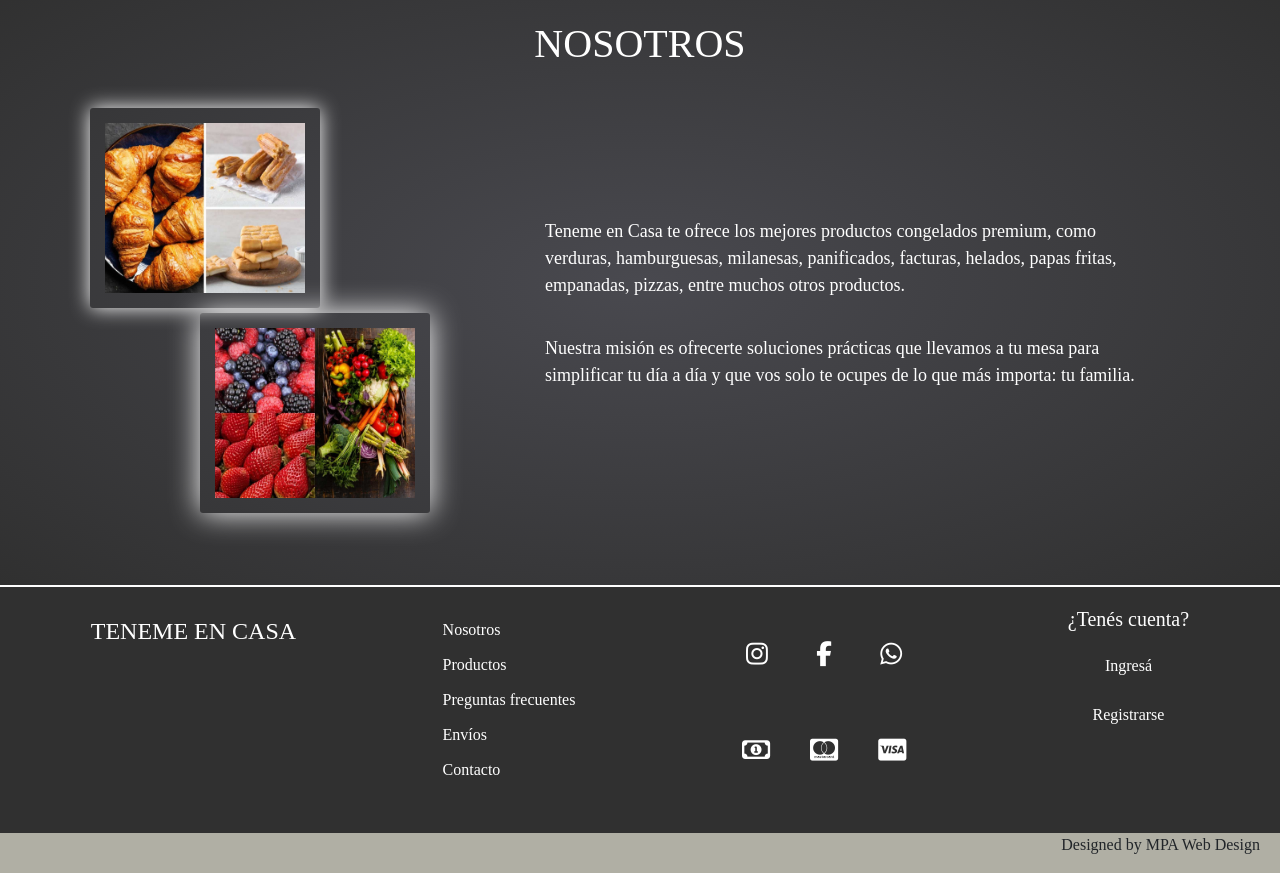
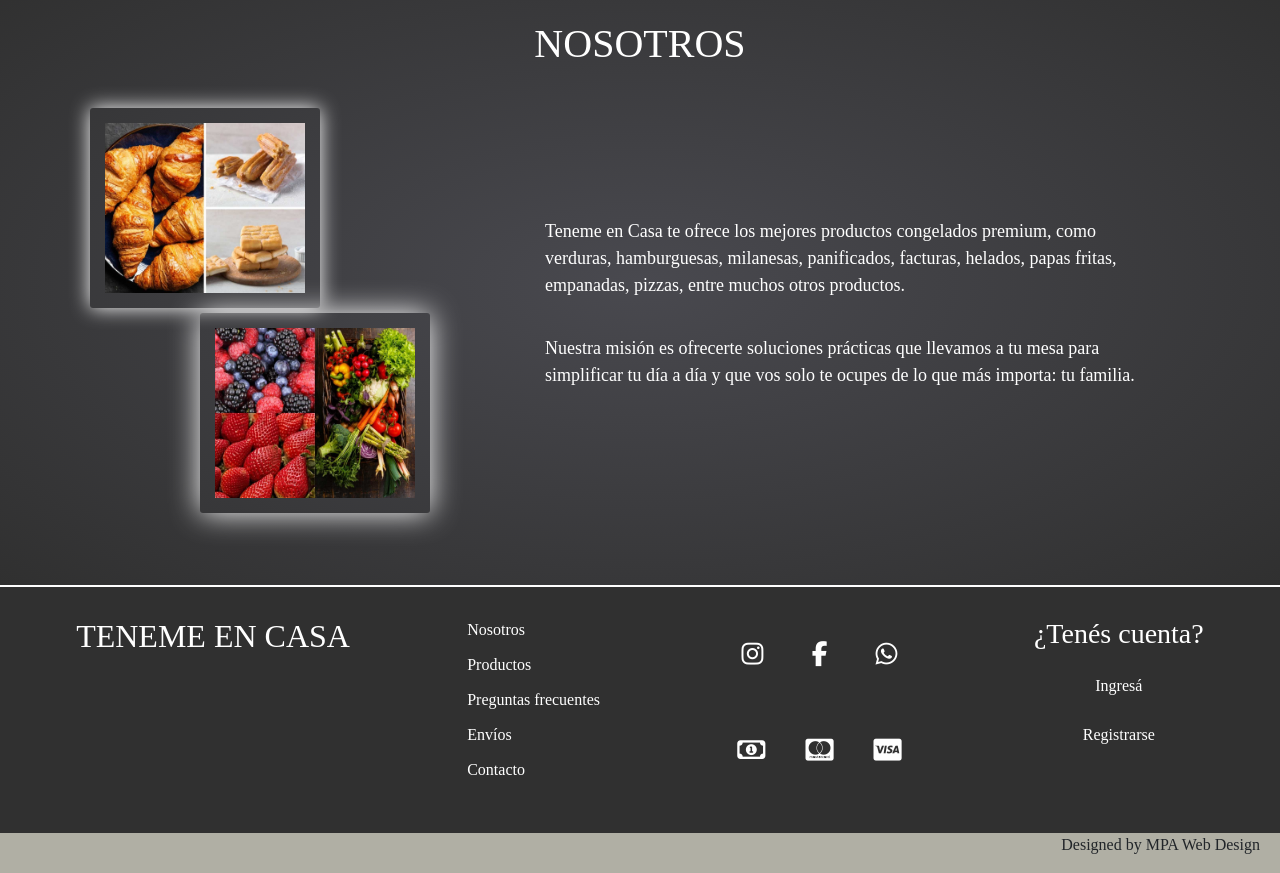
Before and after one commit to LoveLeith/teneme_en_casa, a website: page pages/nosotros.html in a window 1280 px wide. Shown: the part 183-1056 px from the top of the page. Drawn offline with nearby package versions, Linux system fonts and the light colour scheme; a web font is replaced by a local one.

Commit message:
modifique etiquetas h4 y h5 por h2 y h3 respectivamente para optimizar nosotros.html

```diff
--- a/pages/nosotros.html
+++ b/pages/nosotros.html
@@ -88,7 +88,7 @@
 		<footer>
 			<div class="footerGrid2 piePagina">
 				<div class="tituloTeneme">
-					<h4 class="tituloTeneme__titulo--color tituloTeneme__titulo--fontFamily tituloTeneme__titulo--fontSize">TENEME EN CASA</h4>
+					<h2 class="tituloTeneme__titulo--color tituloTeneme__titulo--fontFamily tituloTeneme__titulo--fontSize">TENEME EN CASA</h2>
 				</div>
 				<!-- inicio LISTA NAV -->
 				<div class="menuInferior">
@@ -124,7 +124,7 @@
 				<!-- inicio INGRESO A CUENTA USUARIO -->
 				<div class="ingresoRegistro">
 					<div class="cuenta">
-						<h5 class="cuenta_titulo--color cuenta__titulo--fontFamily cuenta__titulo--fontSize">¿Tenés cuenta?</h5>
+						<h3 class="cuenta_titulo--color cuenta__titulo--fontFamily cuenta__titulo--fontSize">¿Tenés cuenta?</h3>
 					</div>
 					<div class="ingresa">
 						<p class="ingresa__texto--color ingresa__texto--fontFamily ingresa__texto--fontSize">Ingresá</p>
```
